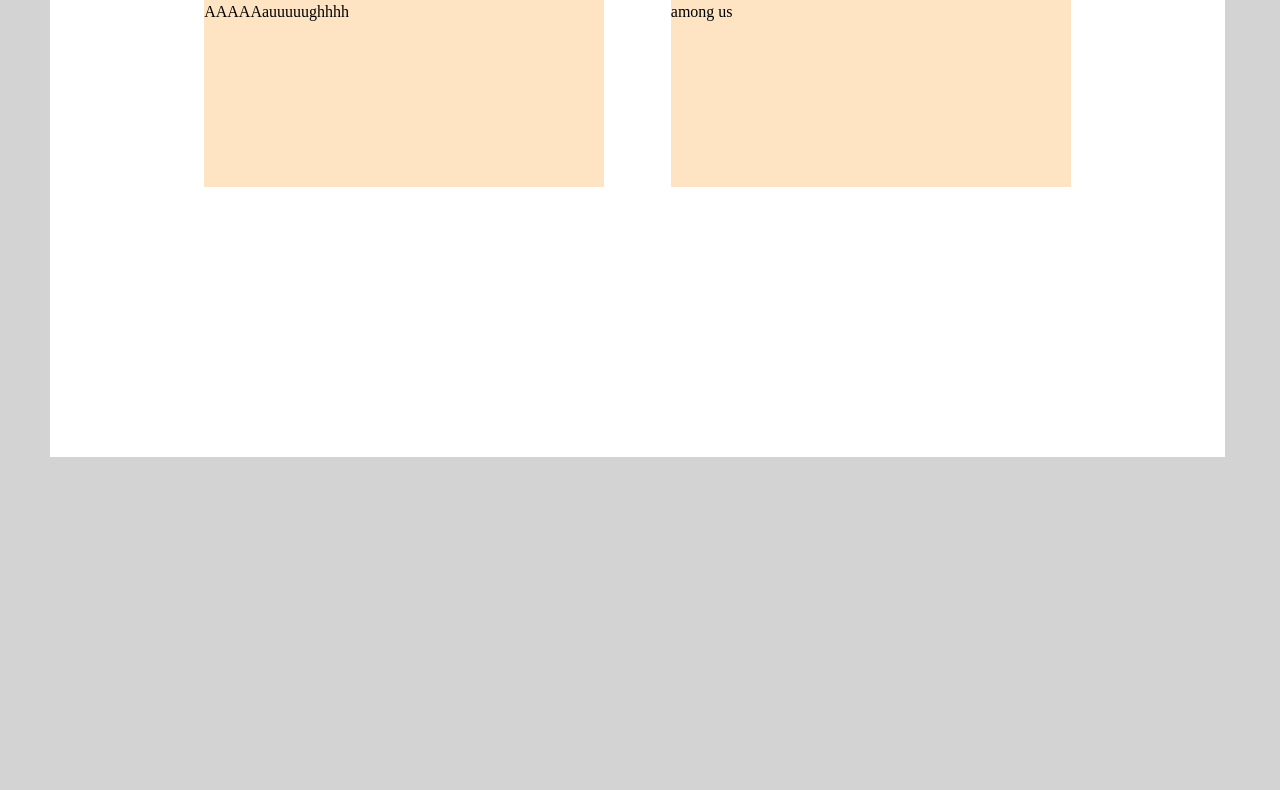
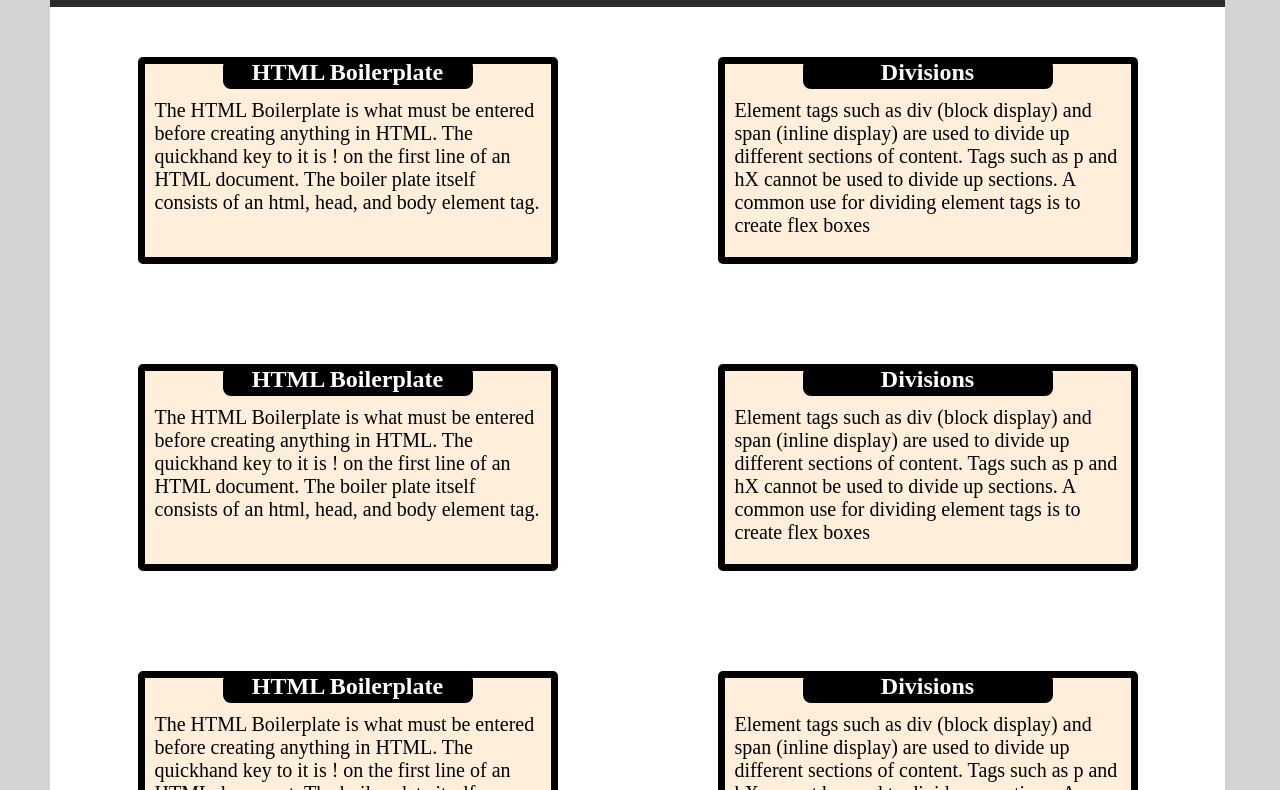
Before and after one commit to CentriGon/odin-journey, a plain HTML site: page htmlinfo/commonsyntax.html in a window 1280 px wide. Shown: the part 272-1062 px from the top of the page. Before the commit the page ends 800 px from the top, so only its background shows below. Drawn offline with Linux system fonts and the light colour scheme.

Commit message:
created and decorated boxes, input info, and redoracted page.

```diff
--- a/htmlinfo/commonsyntax.html
+++ b/htmlinfo/commonsyntax.html
@@ -17,20 +17,54 @@
         <div class="circle" style ="margin-right: 15px;"></div>
     </div>
 
+
     <div class = "main">
-        <h3 class = "htmlheader"> Common Syntax for HTML </h3>
+        <div class = "htmlheader">
+         <h3> Common Syntax for HTML </h3>
+        </div>
 
         <div class = "info-boxes1">
 
             <div class = "info-box1">
-                <p> AAAAAauuuuughhhh</p>
+                <h2> HTML Boilerplate</h2>
+                <p> The HTML Boilerplate is what must be entered before creating anything in HTML. The quickhand key to it is ! on the first line of an HTML document. The boiler plate itself consists of an html, head, and body element tag.</p>
             </div>
 
             <div class = "info-box1">
-                <p> among us</p>
+                <h2> Divisions </h2>
+                <p> Element tags such as div (block display) and span (inline display) are used to divide up different sections of content. Tags such as p and hX cannot be used to divide up sections. A common use for dividing element tags is to create flex boxes</p>
             </div>
 
         </div>
+
+        <div class = "info-boxes1">
+
+            <div class = "info-box1">
+                <h2> HTML Boilerplate</h2>
+                <p> The HTML Boilerplate is what must be entered before creating anything in HTML. The quickhand key to it is ! on the first line of an HTML document. The boiler plate itself consists of an html, head, and body element tag.</p>
+            </div>
+
+            <div class = "info-box1">
+                <h2> Divisions </h2>
+                <p> Element tags such as div (block display) and span (inline display) are used to divide up different sections of content. Tags such as p and hX cannot be used to divide up sections. A common use for dividing element tags is to create flex boxes</p>
+            </div>
+
+        </div>
+
+        <div class = "info-boxes1">
+
+            <div class = "info-box1">
+                <h2> HTML Boilerplate</h2>
+                <p> The HTML Boilerplate is what must be entered before creating anything in HTML. The quickhand key to it is ! on the first line of an HTML document. The boiler plate itself consists of an html, head, and body element tag.</p>
+            </div>
+
+            <div class = "info-box1">
+                <h2> Divisions </h2>
+                <p> Element tags such as div (block display) and span (inline display) are used to divide up different sections of content. Tags such as p and hX cannot be used to divide up sections. A common use for dividing element tags is to create flex boxes</p>
+            </div>
+
+        </div>
+
 
     </div>
 
--- a/style.css
+++ b/style.css
@@ -38,15 +38,22 @@ h2 {
     text-align: center;
     font-size: 35px;
     font-family:'Times New Roman', Times, serif;
-    color:rgb(255, 130, 28)
+    color:white;
+    background-color: rgba(0, 0, 0, 0.829);
+    width: 100%;
+    margin-top:-10px;
+    height: 110px;
+    justify-items: center;
+
 
 }
 
 .main {
     margin: 50px;
+    margin-top: 100px;
     padding-top: 10px;
     background-color: white;
-    height: 600px;
+    height: 1200px;
     width: 1175px;
     display: flex;
     flex-direction: column;
@@ -54,24 +61,39 @@ h2 {
 }
 
 .info-boxes1 {
+    gap: 60px;
+    display: flex;
+    justify-content: space-between;
+    margin: 20px;
+    width: 1100px;
+    min-height: 260px;
 
-    display: flex;
-    justify-content: space-evenly;
-    margin: 20px;
-    width: 1000px;
-    height: 200px;
 }
 
 .info-box1 {
-    background-color: bisque;
-    width: 400px;
-    height: 200px;
-    border: 2px 2px 2px 2px red;
-
+    background-color: rgba(255, 228, 196, 0.623);
+    flex:1;
+    max-width:  450px;
+    display: flex;
+    flex-direction: column;
+    align-items: center;
+    padding: 0px 10px 0px 10px;
+    border: 7px solid black;
+    border-radius: 5px;
+    margin: 30px 50px 30px 50px;
 }
 
-.info-box2 {
-    background-color: bisque;
-    width: 200 px;
-    height: 100px;
+.info-box1 h2 {
+    color: white;
+    background-color: black;
+    height: 30px;
+    width: 250px;
+    border-radius: 8px;
+    text-align: center;
+    margin: -5px 0px -10px 0px;
+    font-family:'Times New Roman', Times, serif;
 }
+
+.info-box1 p {
+    font-size: 20px;
+}
```
Also changed, not shown: images/htmlboilerplate.png (added).
